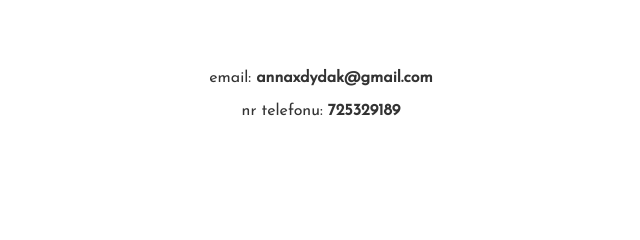
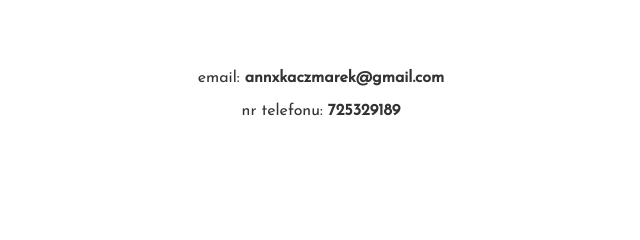
Before and after one commit to annkaczmarek/annkaczmarek.github.io, a website: page index.html in a window 1280 px wide. Shown: the part 5482-5722 px from the top of the page, 319-959 px from the left. Drawn offline with nearby package versions, Linux system fonts and the light colour scheme; some packages are replaced by stand-ins of ours.

Commit message:
change email address

```diff
--- a/main/main.html
+++ b/main/main.html
@@ -325,7 +325,7 @@
         <section class="page-section collection text-section" id="contact">
             <h2 class="section-title">KONTAKT</h2>
             <p class="centered">
-                email: <strong>annaxdydak@gmail.com</strong>
+                email: <strong>annxkaczmarek@gmail.com</strong>
             </p>
             <p class="centered">
                 nr telefonu: <strong>725329189</strong>
```
